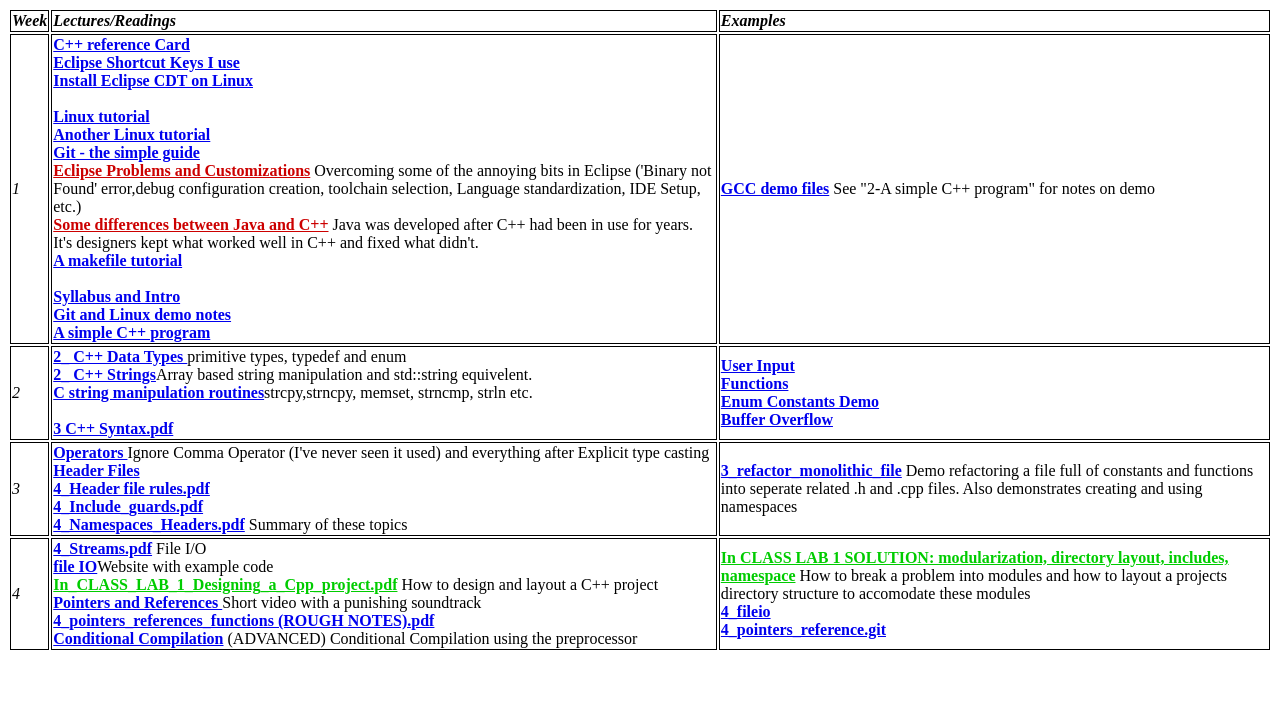
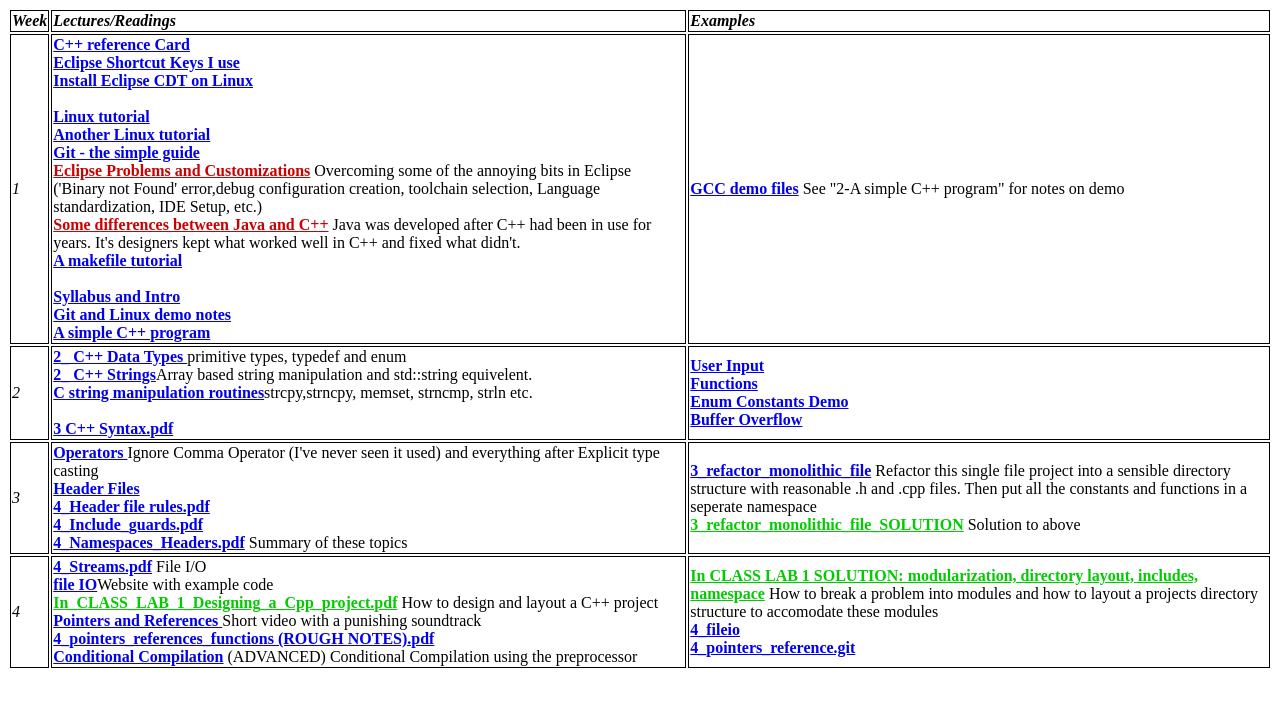
Before and after one commit to CNUClasses/CPSC327, a Jekyll site: the page navbar/Lectures.html, which Jekyll copies as it is, in a window 1280 px wide. Shown: the top 707 px of the page. Built offline with Jekyll 4.4.1, drawn with Linux system fonts in a browser that asks for light colours.

Commit message:
added solution to week 3 project

```diff
--- a/navbar/Lectures.html
+++ b/navbar/Lectures.html
@@ -73,7 +73,9 @@
 
             </td>
 			<td class="style_white ">
-			<strong><a href="https://github.com/CNUClasses/3_refactor_monolithic_file.git"> 3_refactor_monolithic_file</a></strong> Demo refactoring a file full of constants and functions into seperate related .h and .cpp files.  Also demonstrates creating and using namespaces<br />
+			<strong><a href="https://github.com/CNUClasses/3_refactor_monolithic_file.git"> 3_refactor_monolithic_file</a></strong> Refactor this single file project into a sensible directory structure with reasonable .h and .cpp files.  Then put all the constants and functions in a seperate namespace<br />
+			<strong><a href="https://github.com/CNUClasses/3_refactor_monolithic_file_SOLUTION.git" style="color: #00cc00"> 3_refactor_monolithic_file_SOLUTION</a></strong> Solution to above<br />
+
 
 			</td>
 		</tr>
```
